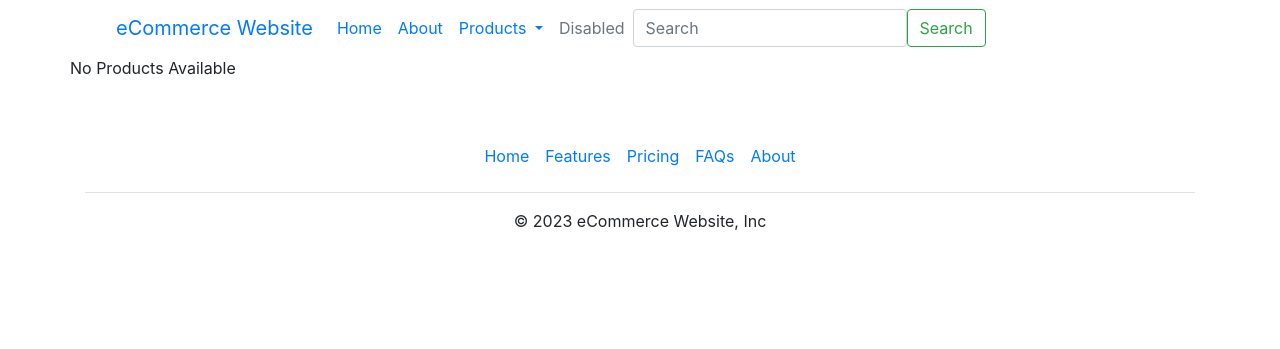
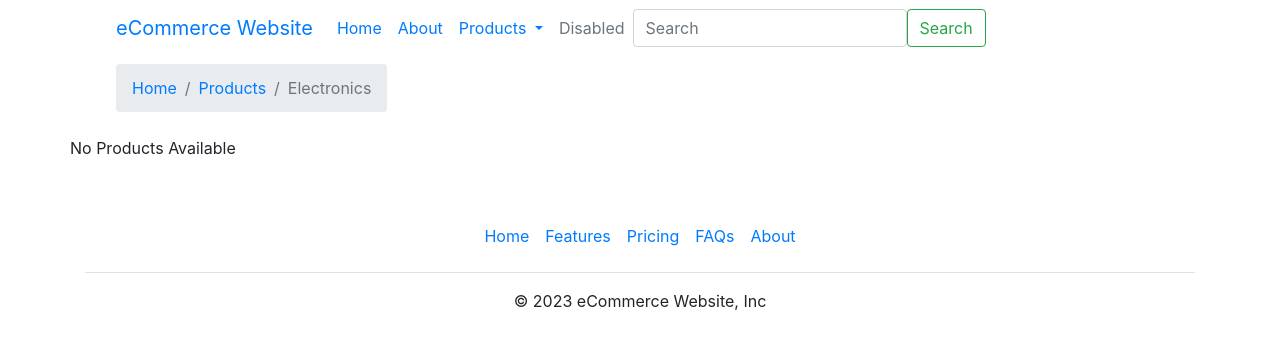
Before and after one commit to Omar-Elhorbity/eCommerceWebsite, a Django app: page /products in a window 1280 px wide. Shown: the top 349 px of the page. Run offline with Django 4.2, Linux system fonts and the light colour scheme; data that the repository does not hold is empty; some libraries are stand-ins or nearby versions.

Commit message:
adding breadcrumb to the products page

```diff
--- a/templates/products/products.html
+++ b/templates/products/products.html
@@ -4,6 +4,17 @@
 
 {% block content%}
 <div class="container">
+
+    <div class="container-fluid">
+        <nav aria-label="breadcrumb" class="navbar">
+            <ol class="breadcrumb">
+                <li class="breadcrumb-item"><a href="{% url 'home' %}">Home</a></li>
+                <li class="breadcrumb-item"><a href="{% url 'products' %}">Products</a></li>
+                <li class="breadcrumb-item active" aria-current="page">Electronics</li>
+            </ol>
+        </nav>
+    </div>
+
     <div class="row row-cols-1 row-cols-md-2 g-4">
         {% if products %}
         {% for product in products %}
```
